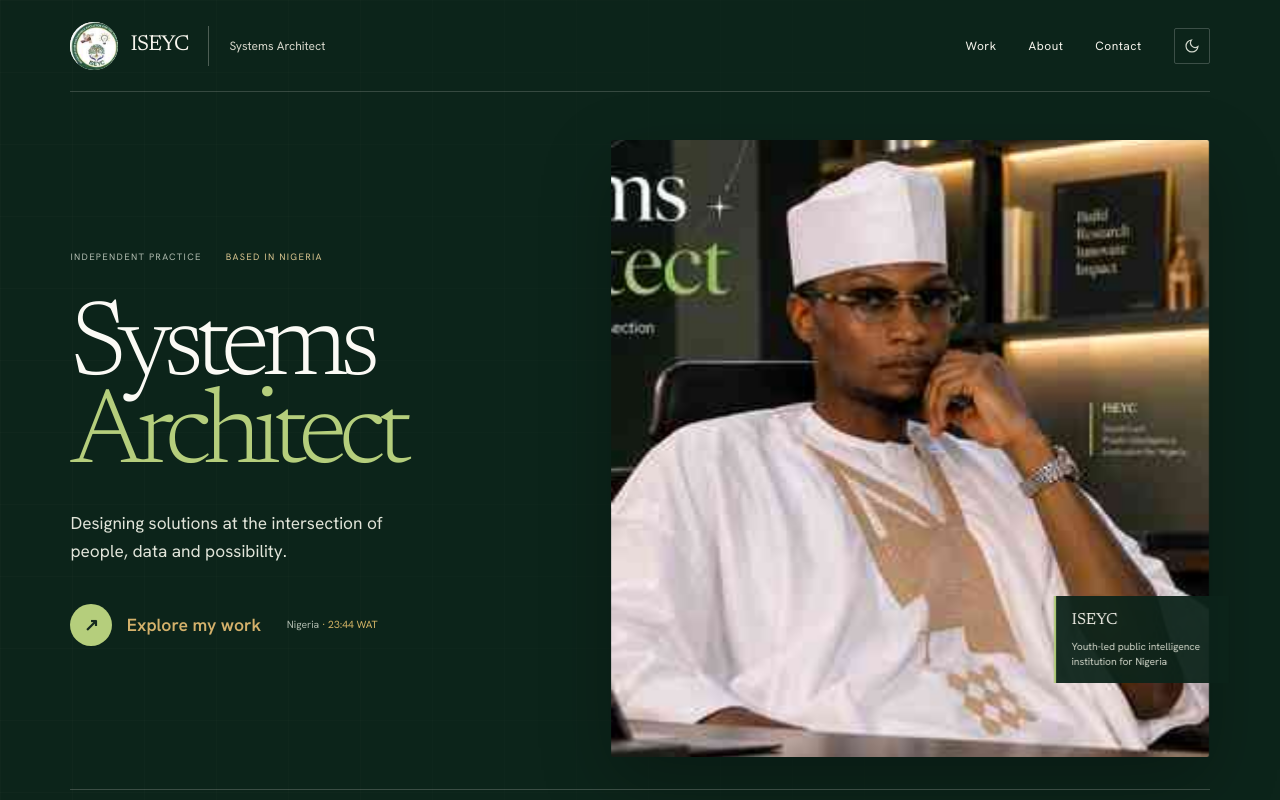
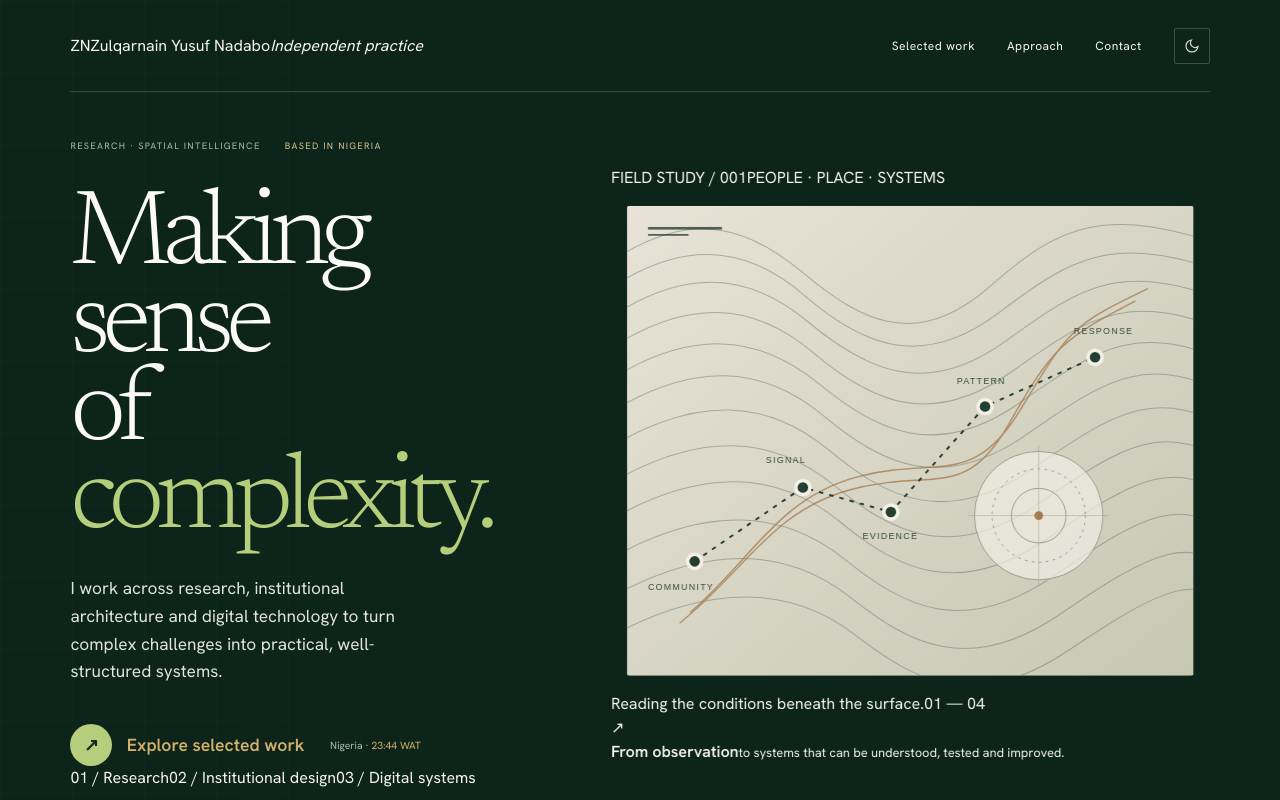
Before and after one commit to mrzulqarnainnadabo/zulqarnain-nadabo, a Next.js app: page / in a window 1280 px wide. Shown: the top 800 px of the page. Built offline with nearby package versions, Linux system fonts and the light colour scheme.

Commit message:
Replace institutional hero with personal editorial identity

```diff
--- a/components/Hero.jsx
+++ b/components/Hero.jsx
@@ -1,45 +1,84 @@
 import LocalTime from './LocalTime';
 import ThemeToggle from './ThemeToggle';
 import { person } from '@/lib/content';
+
+function FieldGraphic() {
+  return (
+    <div className="field-graphic" aria-label="An abstract spatial systems study">
+      <div className="field-topline"><span>FIELD STUDY / 001</span><span>PEOPLE · PLACE · SYSTEMS</span></div>
+      <svg viewBox="0 0 680 570" role="img" aria-label="Layered topographic contours and connected evidence points">
+        <defs>
+          <linearGradient id="fieldWash" x1="0" y1="0" x2="1" y2="1"><stop offset="0" stopColor="#e8e3d6"/><stop offset="1" stopColor="#c7c8b4"/></linearGradient>
+          <clipPath id="fieldClip"><rect x="18" y="18" width="644" height="534" rx="3"/></clipPath>
+        </defs>
+        <g clipPath="url(#fieldClip)">
+          <rect x="18" y="18" width="644" height="534" fill="url(#fieldWash)"/>
+          <g fill="none" stroke="#65766a" strokeWidth="1.15" opacity=".48">
+            <path d="M-20 95 C80 20 148 35 218 94 S350 180 430 110 560 14 710 68"/>
+            <path d="M-20 125 C78 51 154 63 220 120 S354 205 440 140 570 47 710 98"/>
+            <path d="M-20 158 C82 82 158 95 224 150 S358 237 448 172 580 79 710 130"/>
+            <path d="M-20 193 C86 116 164 129 230 185 S364 272 456 206 590 114 710 164"/>
+            <path d="M-20 228 C90 151 170 166 236 220 S370 308 464 242 600 149 710 199"/>
+            <path d="M-20 265 C94 187 176 202 242 257 S376 345 472 278 610 185 710 236"/>
+            <path d="M-20 304 C98 226 182 241 248 296 S382 384 480 316 620 224 710 274"/>
+            <path d="M-20 345 C102 266 188 282 254 336 S388 425 488 355 630 263 710 314"/>
+            <path d="M-20 386 C106 307 194 323 260 377 S394 466 496 396 640 303 710 354"/>
+            <path d="M-20 430 C110 350 200 367 266 420 S400 510 504 438 650 346 710 396"/>
+            <path d="M-20 474 C114 393 206 411 272 463 S406 554 512 481 660 390 710 440"/>
+            <path d="M-20 518 C118 437 212 455 278 506 S412 596 520 523 670 432 710 482"/>
+          </g>
+          <g fill="none" stroke="#a67b4d" strokeWidth="1.6" opacity=".8">
+            <path d="M90 480 C160 420 190 350 280 326 S410 340 465 250 520 155 610 112"/>
+            <path d="M78 492 C152 434 182 364 274 340 S402 354 452 266 512 170 596 126"/>
+          </g>
+          <path d="M95 422 L218 338 L318 366 L425 246 L550 190" fill="none" stroke="#253e32" strokeWidth="2.2" strokeDasharray="5 7"/>
+          <g fill="#253e32" stroke="#f4f0e5" strokeWidth="4">
+            <circle cx="95" cy="422" r="8"/><circle cx="218" cy="338" r="8"/><circle cx="318" cy="366" r="8"/><circle cx="425" cy="246" r="8"/><circle cx="550" cy="190" r="8"/>
+          </g>
+          <g fontFamily="Arial, sans-serif" fontSize="10" letterSpacing="1.5" fill="#334b3c">
+            <text x="42" y="454">COMMUNITY</text><text x="176" y="310">SIGNAL</text><text x="286" y="397">EVIDENCE</text><text x="393" y="220">PATTERN</text><text x="526" y="164">RESPONSE</text>
+          </g>
+          <g transform="translate(486 370)">
+            <circle r="73" fill="#f1eee4" fillOpacity=".7" stroke="#8e9b83" strokeWidth="1"/>
+            <circle r="53" fill="none" stroke="#8e9b83" strokeWidth="1" strokeDasharray="3 5"/>
+            <circle r="31" fill="none" stroke="#8e9b83" strokeWidth="1"/>
+            <path d="M-80 0H80 M0 -80V80" stroke="#8e9b83" strokeWidth=".8" opacity=".6"/>
+            <circle r="5" fill="#a67b4d"/>
+          </g>
+          <g fill="#253e32" opacity=".78"><rect x="42" y="42" width="84" height="3"/><rect x="42" y="50" width="46" height="2"/></g>
+        </g>
+      </svg>
+      <div className="field-caption"><span>Reading the conditions beneath the surface.</span><span>01 — 04</span></div>
+      <div className="field-note"><span className="field-note-mark">↗</span><div><b>From observation</b><small>to systems that can be understood, tested and improved.</small></div></div>
+    </div>
+  );
+}
 
 export default function Hero() {
   return (
     <header className="hero-shell">
       <div className="hero-frame">
         <nav aria-label="Primary" className="hero-nav">
-          <a href="#top" className="hero-brand">
-            <img src="/iseyc-seal.svg" alt="ISEYC official seal" />
-            <span>ISEYC</span>
-            <i aria-hidden="true" />
-            <small>{person.role}</small>
-          </a>
+          <a href="#top" className="personal-wordmark"><span className="wordmark-initials">ZN</span><span className="wordmark-name">{person.name}</span><i>Independent practice</i></a>
           <div className="hero-nav-right">
-            <a href="#work">Work</a>
-            <a href="#approach">About</a>
-            <a href="#contact">Contact</a>
-            <ThemeToggle />
+            <a href="#work">Selected work</a><a href="#approach">Approach</a><a href="#contact">Contact</a><ThemeToggle />
           </div>
         </nav>
         <div id="top" className="hero-grid">
           <div className="hero-copy">
-            <p className="hero-indexline"><span>INDEPENDENT PRACTICE</span><span>BASED IN NIGERIA</span></p>
-            <h1>Systems<br /><em>Architect</em></h1>
-            <p className="hero-description">Designing solutions at the intersection of people, data and possibility.</p>
+            <p className="hero-indexline"><span>RESEARCH · SPATIAL INTELLIGENCE</span><span>BASED IN NIGERIA</span></p>
+            <p className="hero-name">{person.name}</p>
+            <h1>Making sense<br/>of <em>complexity.</em></h1>
+            <p className="hero-description">I work across research, institutional architecture and digital technology to turn complex challenges into practical, well-structured systems.</p>
             <div className="hero-bottom">
-              <a href="#work" className="hero-cta"><span className="hero-cta-mark" aria-hidden="true">↗</span><span>Explore my work</span></a>
+              <a href="#work" className="hero-cta"><span className="hero-cta-mark" aria-hidden="true">↗</span><span>Explore selected work</span></a>
               <span className="hero-time"><LocalTime place={person.location} /></span>
             </div>
+            <div className="hero-disciplines"><span>01 / Research</span><span>02 / Institutional design</span><span>03 / Digital systems</span></div>
           </div>
-          <div className="hero-art" data-reveal="fade-left">
-            <img className="hero-portrait" src="/hero-office.svg" alt="Zulqarnain seated at his desk in a professional office" />
-            <div className="hero-affiliation"><span>ISEYC</span><small>Youth-led public intelligence institution for Nigeria</small></div>
-          </div>
+          <div className="hero-art" data-reveal="fade-left"><FieldGraphic /></div>
         </div>
-        <div className="hero-index">
-          <span>Empowering Youth.<br />Shaping Communities.</span>
-          <span className="hero-scroll">Scroll to explore <b aria-hidden="true">↓</b></span>
-          <span className="hero-count">01 / 04</span>
-        </div>
+        <div className="hero-index"><span>Independent systems practice<br/>Grounded in people, place and evidence.</span><span className="hero-scroll">Scroll to explore <b aria-hidden="true">↓</b></span><span className="hero-count">PORTFOLIO / 2026</span></div>
       </div>
     </header>
   );
```
